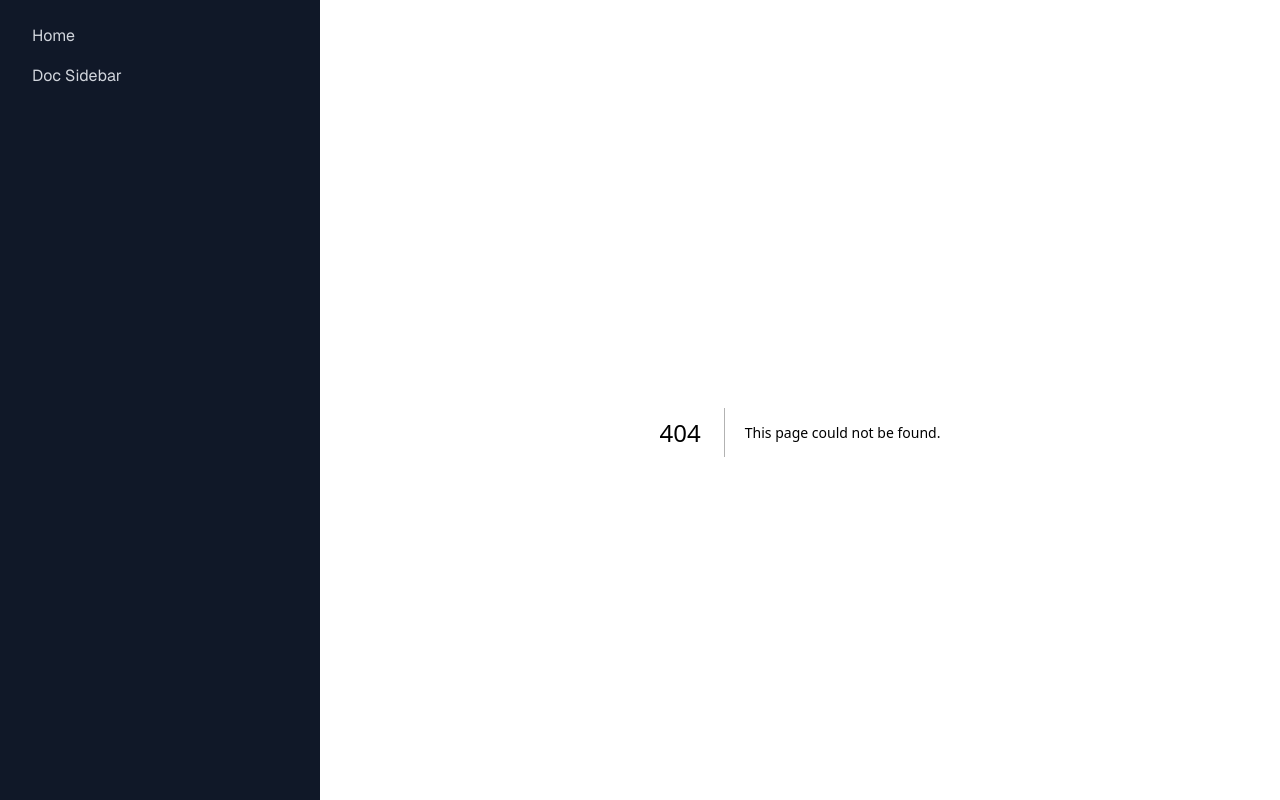
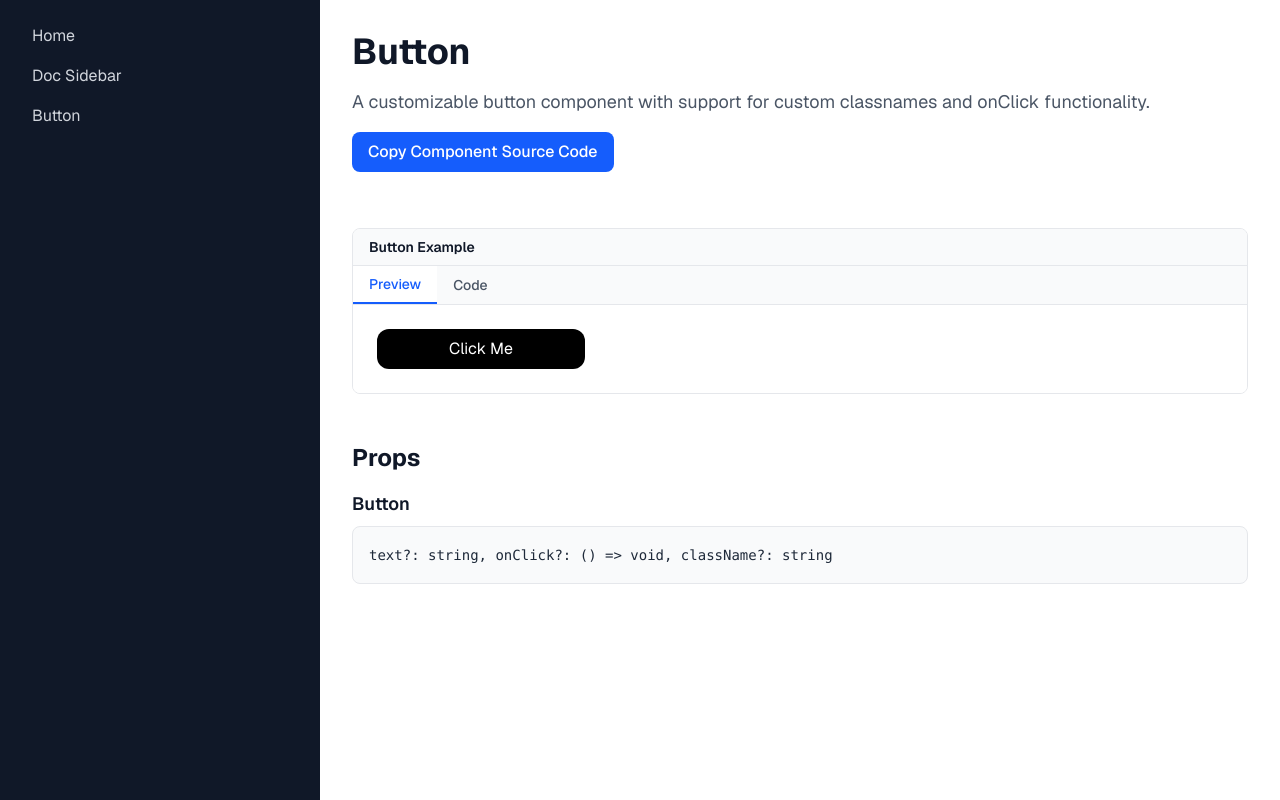
Before and after one commit to Areg472/component-library, a Next.js app: page /button in a window 1280 px wide. Before the commit this address had no page. Built offline with nearby package versions, Linux system fonts and the light colour scheme.

Commit message:
Added a button component!

```diff
--- /dev/null
+++ b/src/app/button/page.tsx
@@ -0,0 +1,79 @@
+import { Button } from "@/components/Button";
+import { CodePreview } from "@/components/CodePreview";
+import { CopySourceButton } from "@/components/CopySourceButton";
+import type { Metadata } from "next";
+
+export const metadata: Metadata = {
+  title: "Areg's Component Library - Button",
+  description:
+    "A customizable button with custom classnames and onClick functionality.",
+};
+
+export default function ButtonPage() {
+  const componentSource = `"use client";
+
+  export default function Button({
+    text,
+    onClick,
+    className,
+  }: {
+    text?: string;
+    onClick?: () => void | undefined;
+    className?: string;
+    }) {
+      return (
+        <button onClick={onClick} className={\`\${className}\`}>
+          {text}
+        </button>
+      );
+    }
+  \`;`;
+
+  const basicExample = `import {
+    Button
+} from "@/components/Button";
+
+export default function Example() {
+  return (
+  <Button
+    className="w-52 bg-black text-white h-10 rounded-xl cursor-pointer"
+    text="Click Me"
+  />
+  );
+}
+}`;
+
+  return (
+    <div className="max-w-5xl">
+      <h1 className="text-4xl font-bold text-gray-900 mb-4">Button</h1>
+      <p className="text-lg text-gray-600 mb-4">
+        A customizable button component with support for custom classnames and
+        onClick functionality.
+      </p>
+
+      <CopySourceButton sourceCode={componentSource} className="mb-8" />
+
+      <CodePreview title="Button Example" code={basicExample}>
+        <Button
+          className="w-52 bg-black text-white h-10 rounded-xl cursor-pointer"
+          text="Click Me"
+        />
+      </CodePreview>
+
+      <div className="mt-12">
+        <h2 className="text-2xl font-bold text-gray-900 mb-4">Props</h2>
+
+        <div className="space-y-6">
+          <div>
+            <h3 className="text-lg font-semibold text-gray-900 mb-2">Button</h3>
+            <div className="bg-gray-50 rounded-lg p-4 border border-gray-200">
+              <code className="text-sm text-gray-800">
+                text?: string, onClick?: () =&gt; void, className?: string
+              </code>
+            </div>
+          </div>
+        </div>
+      </div>
+    </div>
+  );
+}
--- a/src/app/layout.tsx
+++ b/src/app/layout.tsx
@@ -1,11 +1,6 @@
 import { Geist, Geist_Mono } from "next/font/google";
 import "./globals.css";
-import {
-  DocSidebar,
-  DocSidebarHeading,
-  DocSidebarItem,
-  DocSidebarGroup,
-} from "@/components/DocSidebar";
+import { DocSidebar, DocSidebarItem } from "@/components/DocSidebar";
 
 const geistSans = Geist({
   variable: "--font-geist-sans",
@@ -39,6 +34,11 @@ export default function RootLayout({
                 Doc Sidebar
               </div>
             </DocSidebarItem>
+            <DocSidebarItem href="/button">
+              <div className="px-4 py-2 text-gray-300 hover:text-white hover:bg-gray-800 rounded cursor-pointer">
+                Button
+              </div>
+            </DocSidebarItem>
           </DocSidebar>
 
           <main className="flex-1 p-8 ml-80 overflow-y-auto">{children}</main>
--- /dev/null
+++ b/src/components/Button.tsx
@@ -0,0 +1,17 @@
+"use client";
+
+export function Button({
+  text,
+  onClick,
+  className,
+}: {
+  text?: string;
+  onClick?: (() => void) | undefined;
+  className?: string;
+}) {
+  return (
+    <button onClick={onClick} className={`${className}`}>
+      {text}
+    </button>
+  );
+}
```
